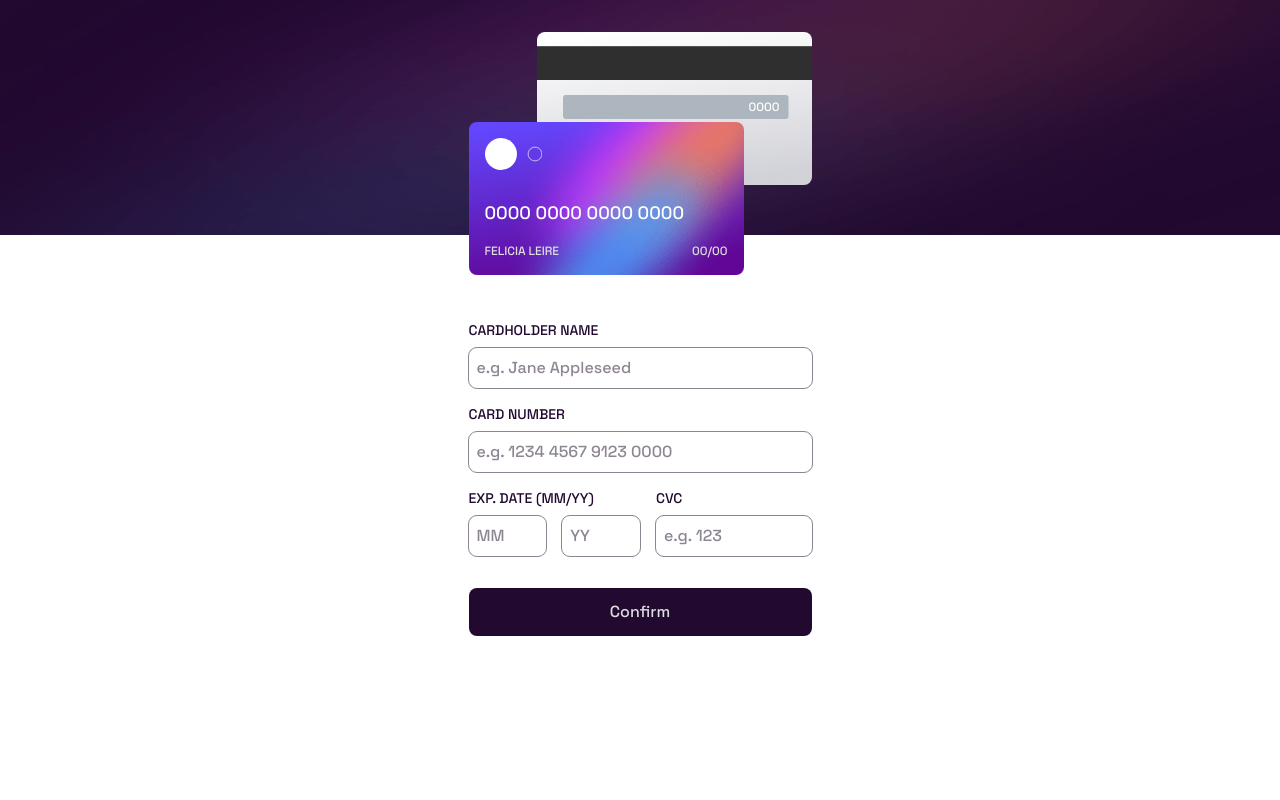
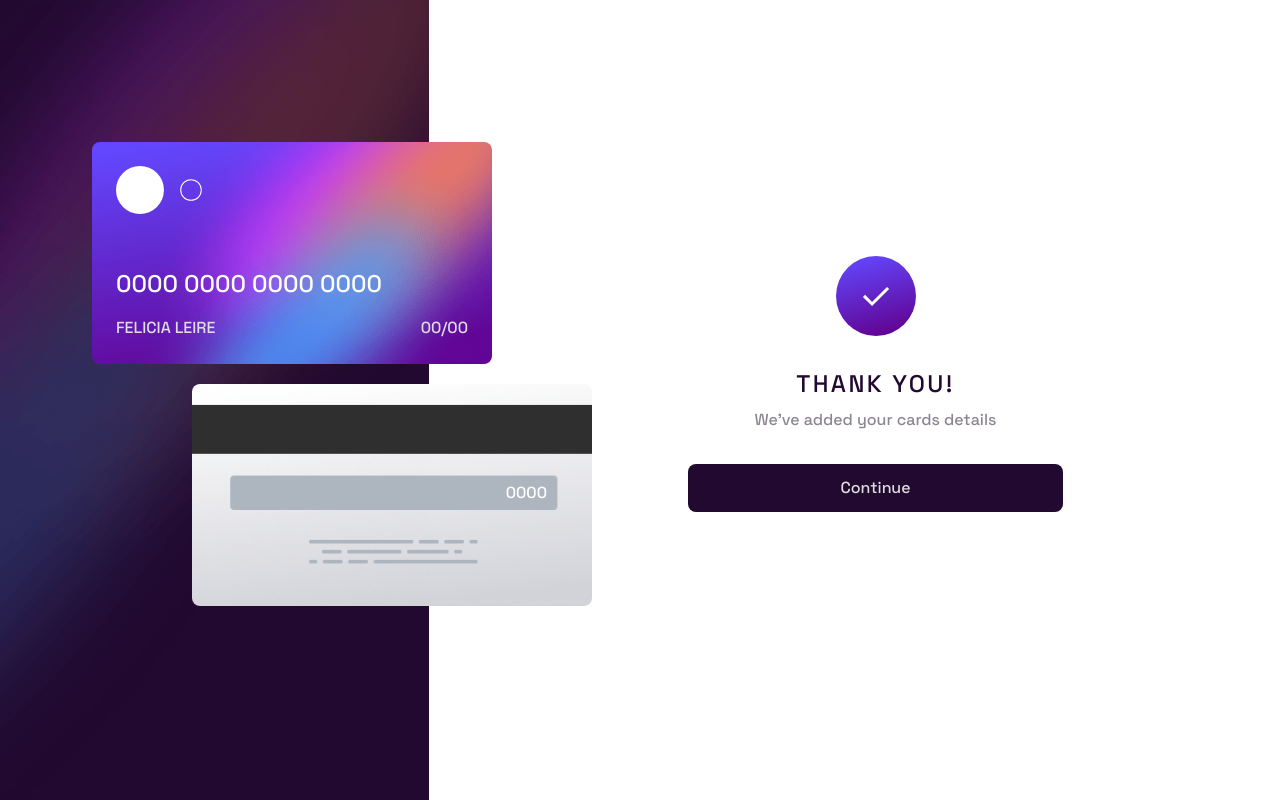
Before and after one commit to simoneclr/fm-card-details, a React (Create React App) app: page / in a window 1280 px wide. Built offline with nearby package versions, Linux system fonts and the light colour scheme.

Commit message:
Add Desktop layout

```diff
--- a/src/App.tsx
+++ b/src/App.tsx
@@ -31,9 +31,12 @@ function App() {
   }
 
   return (
-    <div className="App h-screen font-grotesk text-veryDarkViolet text-lg flex flex-col items-center">
+    <div className="App min-h-screen font-grotesk text-veryDarkViolet text-lg flex flex-col items-center">
 
-      <div className="grow w-[375px] flex flex-col items-stretch px-4 pt-8 pb-16">
+      <div className="grow w-[375px] flex flex-col items-stretch px-4 pt-8 pb-16
+            lg:grid lg:grid-cols-[375px_375px] xl:grid-cols-[500px_500px]
+            lg:gap-24 lg:w-full justify-center lg:items-center">
+
         <CardPreview
           name={name}
           number={number}
@@ -42,16 +45,17 @@ function App() {
           cvc={cvc}
         />
 
-        {
-          success ?
+        <div className="max-w-[375px]">
+          {
+            true ?
 
-          <ConfirmationPage handleContinue={() => {setSuccess(false)}}/>
+            <ConfirmationPage handleContinue={() => {setSuccess(false)}}/>
 
-          :
+            :
 
-          <CardDetailsForm updateValues={updateValues} />
-        }
-
+            <CardDetailsForm updateValues={updateValues} />
+          }
+        </div>
       </div>
     </div>
   );
--- a/src/index.css
+++ b/src/index.css
@@ -10,6 +10,11 @@
 		@apply bg-no-repeat;
 		@apply bg-top;
 		@apply bg-mobileSize;
+
+		/* Desktop bg */
+		@apply lg:bg-[url("./assets/images/bg-main-desktop.png")];
+		@apply lg:bg-left;
+		@apply lg:bg-desktopSize;
 	}
 
 	.CardPreviewFront {
--- a/src/views/cards/CardPreview.tsx
+++ b/src/views/cards/CardPreview.tsx
@@ -36,16 +36,16 @@ function CardPreview({number, name, expireMonth, expireYear, cvc}: CardPreviewPr
 	let renderedCvc = cvc || "0000"
 
 	return (
-		<div className="relative h-72">
+		<div className="relative max-w-[500px] h-72 xl:h-96">
 			<CardPreviewFront
 				number={renderedNumber}
 				name={renderedName}
 				expireDate={renderedDate}
-				className="absolute z-10 top-[90px] left-0"
+				className="absolute z-10 top-[90px] left-0 lg:top-[-30px] xl:top-[-50px]"
 			/>
 
 			<CardPreviewBack cvc={renderedCvc}
-				className="absolute top-0 right-0"
+				className="absolute top-0 right-0 lg:top-auto lg:bottom-[-30px] xl:bottom:[-40px]"
 			/>
 		</div>
 	)
--- a/src/views/cards/CardPreviewBack.tsx
+++ b/src/views/cards/CardPreviewBack.tsx
@@ -7,9 +7,10 @@ interface CardPreviewBackProps {
 function CardPreviewBack({cvc, className}: CardPreviewBackProps) {
 	return (
 		<div className={ (className ? className + " " : "") +
-					"CardPreviewBack text-white w-[275px] p-4"}>
+					"CardPreviewBack text-white w-[275px] xl:w-[400px] p-4"}>
 
-			<div className="uppercase text-right text-xs absolute top-[67px] right-[32px]">
+			<div className="uppercase text-right text-xs xl:text-base absolute
+				top-[67px] right-[32px] xl:right-[45px] xl:top-[97px]">
 				{cvc}
 			</div>
 		</div>
--- a/src/views/cards/CardPreviewFront.tsx
+++ b/src/views/cards/CardPreviewFront.tsx
@@ -12,22 +12,22 @@ function CardPreviewFront({number, name, expireDate, className}: CardPreviewFron
 
 	return (
 		<div className={(className ? className + " " : "") +
-					"CardPreviewFront text-white w-[275px] p-4 flex flex-col justify-between"}>
+					"CardPreviewFront text-white w-[275px] xl:w-[400px] p-4 xl:p-6 flex flex-col justify-between"}>
 
 			<div className="grow w-full">
-				<CardLogo className="h-8"/>
+				<CardLogo className="h-8 xl:h-12"/>
 			</div>
 
 			<div className="w-full flex flex-wrap gap-4 justify-between items-end">
-				<div className="uppercase w-full">
+				<div className="uppercase w-full xl:text-2xl">
 					{number}
 				</div>
 
-				<div className="uppercase text-lightGrayishViolet text-xs">
+				<div className="uppercase text-lightGrayishViolet text-xs xl:text-base">
 					{name}
 				</div>
 
-				<div className="text-lightGrayishViolet text-xs">
+				<div className="text-lightGrayishViolet text-xs xl:text-base">
 					{expireDate}
 				</div>
 			</div>
--- a/tailwind.config.js
+++ b/tailwind.config.js
@@ -20,7 +20,8 @@ module.exports = {
         grotesk: ['Space Grotesk', "sans-serif"]
       },
       backgroundSize: {
-        mobileSize: ["100% 235px"]
+        mobileSize: ["100% 235px"],
+        desktopSize: ["auto 100%"]
       }
     },
   },
```
